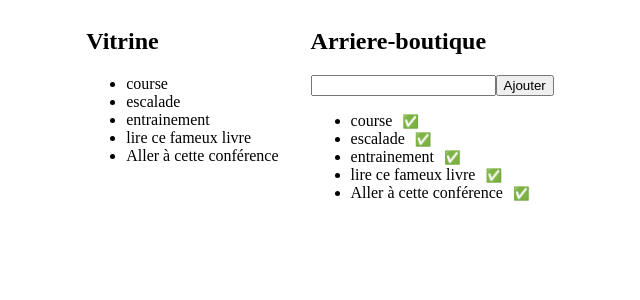
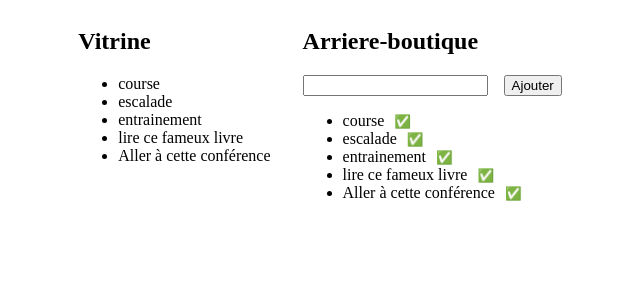
Before and after one commit to BorisBlngr/using-angular-signal, an Angular app: page / in a window 1280 px wide. Shown: the top 300 px of the page, without its empty margins (320-960 px from the left). Built offline with nearby package versions, Linux system fonts and the light colour scheme.

Commit message:
Style arrière-boutique

```diff
--- a/src/app/arriere-boutique/arriere-boutique.component.scss
+++ b/src/app/arriere-boutique/arriere-boutique.component.scss
@@ -1,5 +1,13 @@
 li button {
   background: inherit;
   border: none;
+}
+form {
+  display: flex;
+  flex-direction: row;
+  gap: 1rem;
+}
+
+button {
   cursor: pointer;
 }
```
